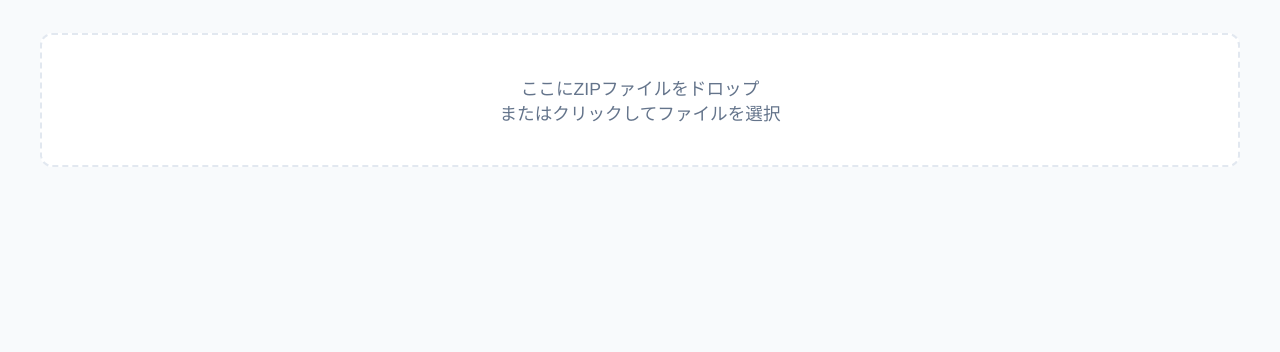
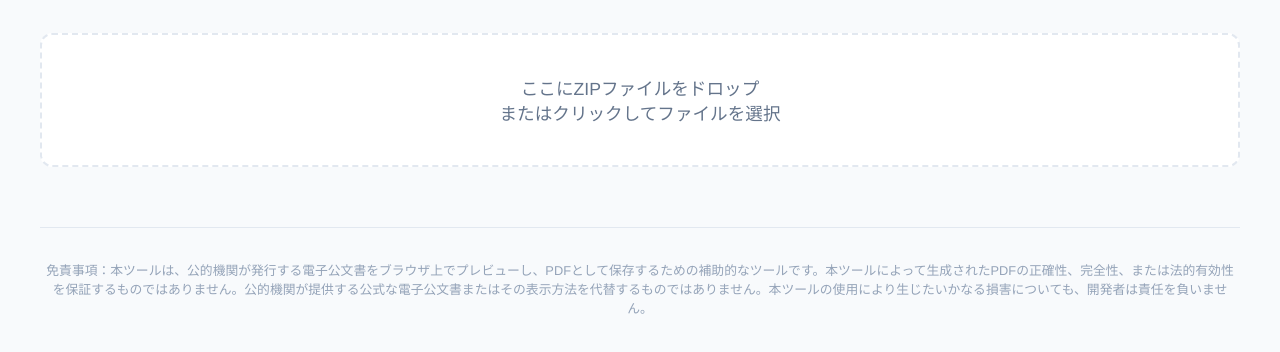
Before and after one commit to yasnis/jp-gov-xml-viewer, a plain HTML site: page index.html in a window 1280 px wide. Shown: the part 98-450 px from the top of the page. Drawn offline with nearby package versions, Linux system fonts and the light colour scheme.

Commit message:
add disclaimer to footer

```diff
--- a/index.html
+++ b/index.html
@@ -127,6 +127,34 @@
             margin-top: 10px;
             display: none;
         }
+
+        /* Disclaimer */
+        .disclaimer {
+            margin-top: 40px;
+            padding-top: 20px;
+            border-top: 1px solid #e2e8f0;
+            text-align: center;
+            font-size: 0.8rem;
+            color: #94a3b8;
+            line-height: 1.5;
+        }
+
+        /* Utility */
+        .no-print {
+            /* Handled in injected print CSS potentially, but good to have here too for screen responsive hiding if needed?
+               Actually the injected CSS handles .no-print inside the iframe, but this is outside the iframe.
+               We need a main page print style block or rely on the fact that only iframe is printed?
+               Wait, the user clicks "Download PDF" which prints the IFRAME window.
+               The Main Window (index.html) is NOT printed usually.
+               BUT if the user presses Ctrl+P on the main page, we should hide it.
+            */
+        }
+
+        @media print {
+            .no-print {
+                display: none !important;
+            }
+        }
     </style>
 </head>
 
@@ -153,6 +181,11 @@
         <div id="preview-container">
             <iframe id="preview-frame"></iframe>
         </div>
+
+        <footer class="disclaimer no-print">
+            <p>免責事項：本ツールは、公的機関が発行する電子公文書をブラウザ上でプレビューし、PDFとして保存するための補助的なツールです。本ツールによって生成されたPDFの正確性、完全性、または法的有効性を保証するものではありません。公的機関が提供する公式な電子公文書またはその表示方法を代替するものではありません。本ツールの使用により生じたいかなる損害についても、開発者は責任を負いません。
+            </p>
+        </footer>
     </div>
 
     <script>
```
